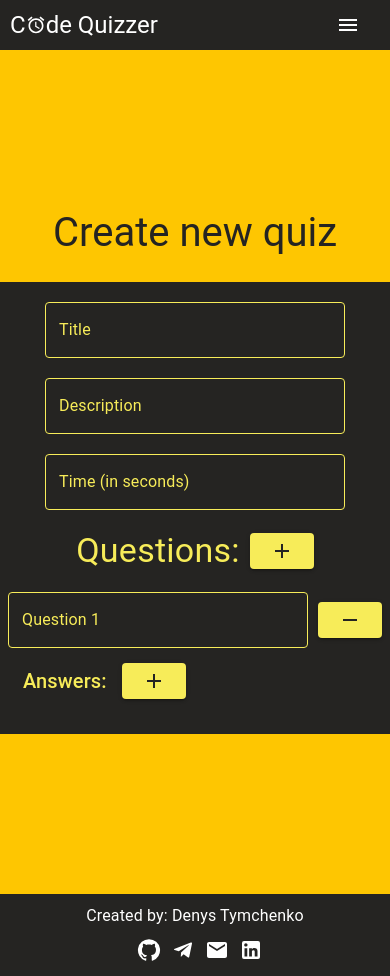
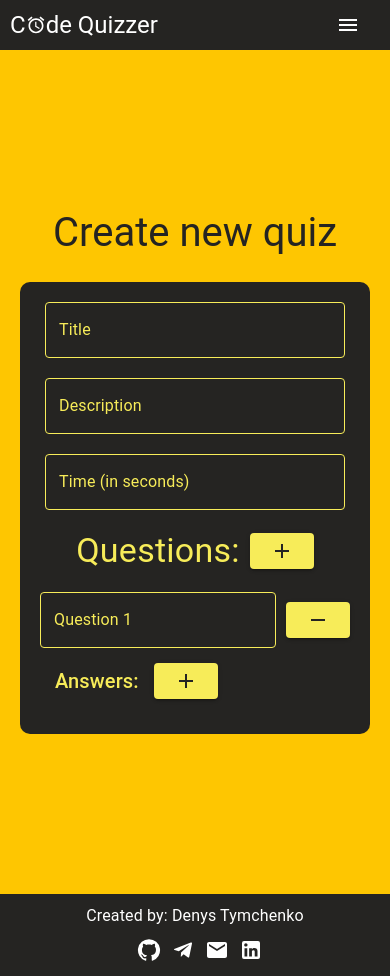
Before and after one commit to DenysTymchenko/Code-Quizzer, a React (Create React App) app: page /create in a window 390 px wide. Both pictures are taken after a click on the button 281 px from the left and 621 px from the top of the page. Built offline with nearby package versions, Linux system fonts and the light colour scheme.

Commit message:
form is responsive now

```diff
--- a/src/mui-customs/custom-elements.jsx
+++ b/src/mui-customs/custom-elements.jsx
@@ -25,7 +25,7 @@ export const SearchBar = styled(TextField)({
 });
 
 export const Input = styled(TextField)({
-  width: '500px',
+  width: '100%',
   '& label': {
     color: 'var(--main-alt)',
   },
--- a/src/pages/CreateNewQuiz/CreateNewQuiz.css
+++ b/src/pages/CreateNewQuiz/CreateNewQuiz.css
@@ -11,6 +11,7 @@
 }
 
 .create-new-quiz form {
+  width: 40%;
   display: flex;
   flex-direction: column;
   align-items: center;
@@ -44,6 +45,10 @@
   gap: 10px;
 }
 
+.create-new-quiz form .question {
+  width: 100%;
+}
+
 form .question>.wrapper {
   margin-bottom: 15px;
 }
@@ -60,3 +65,9 @@ form .question>.wrapper {
   margin-left: 15px;
   margin-bottom: 15px;
 }
+
+@media screen and (max-width: 965px) {
+  .create-new-quiz form {
+    width: 100%;
+  }
+}
```
